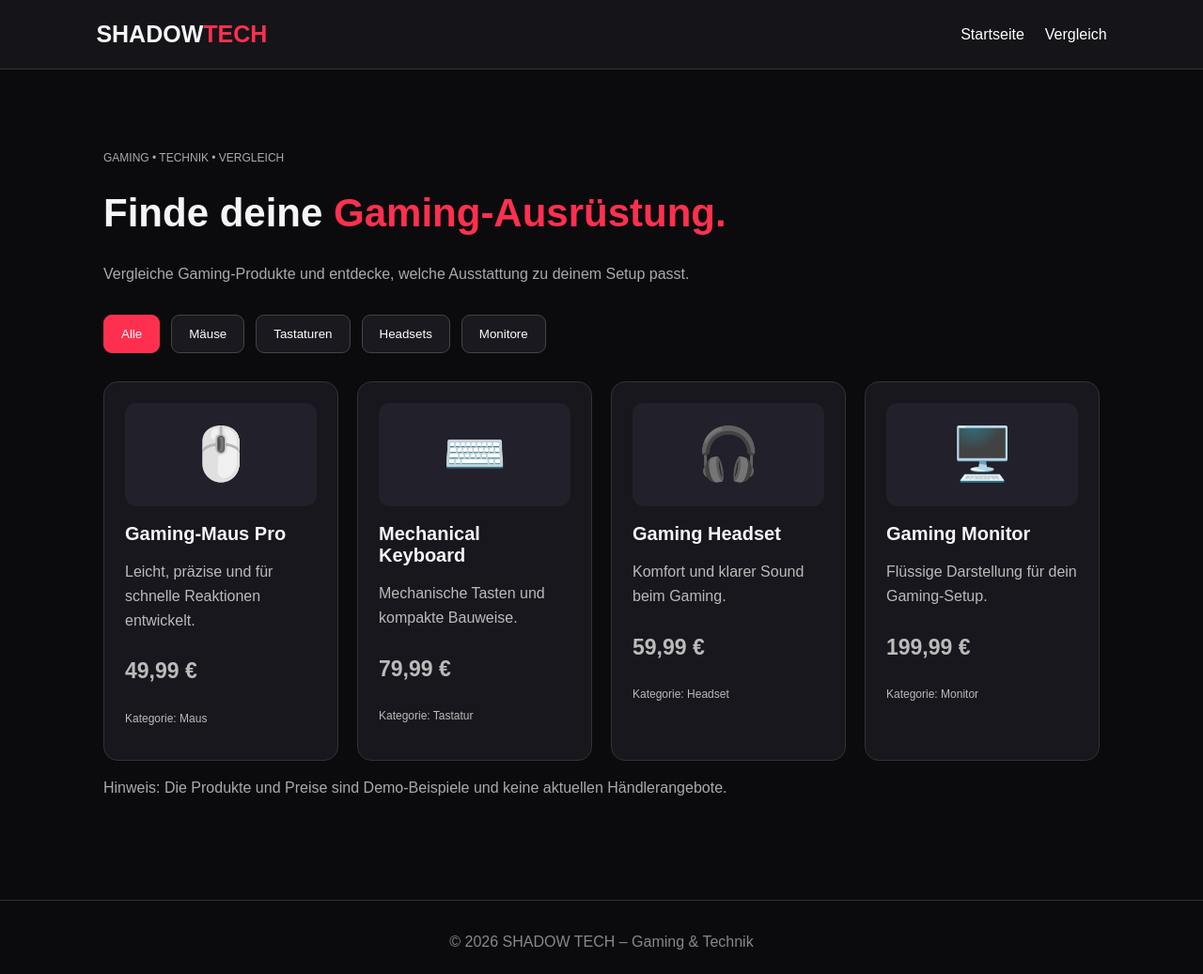
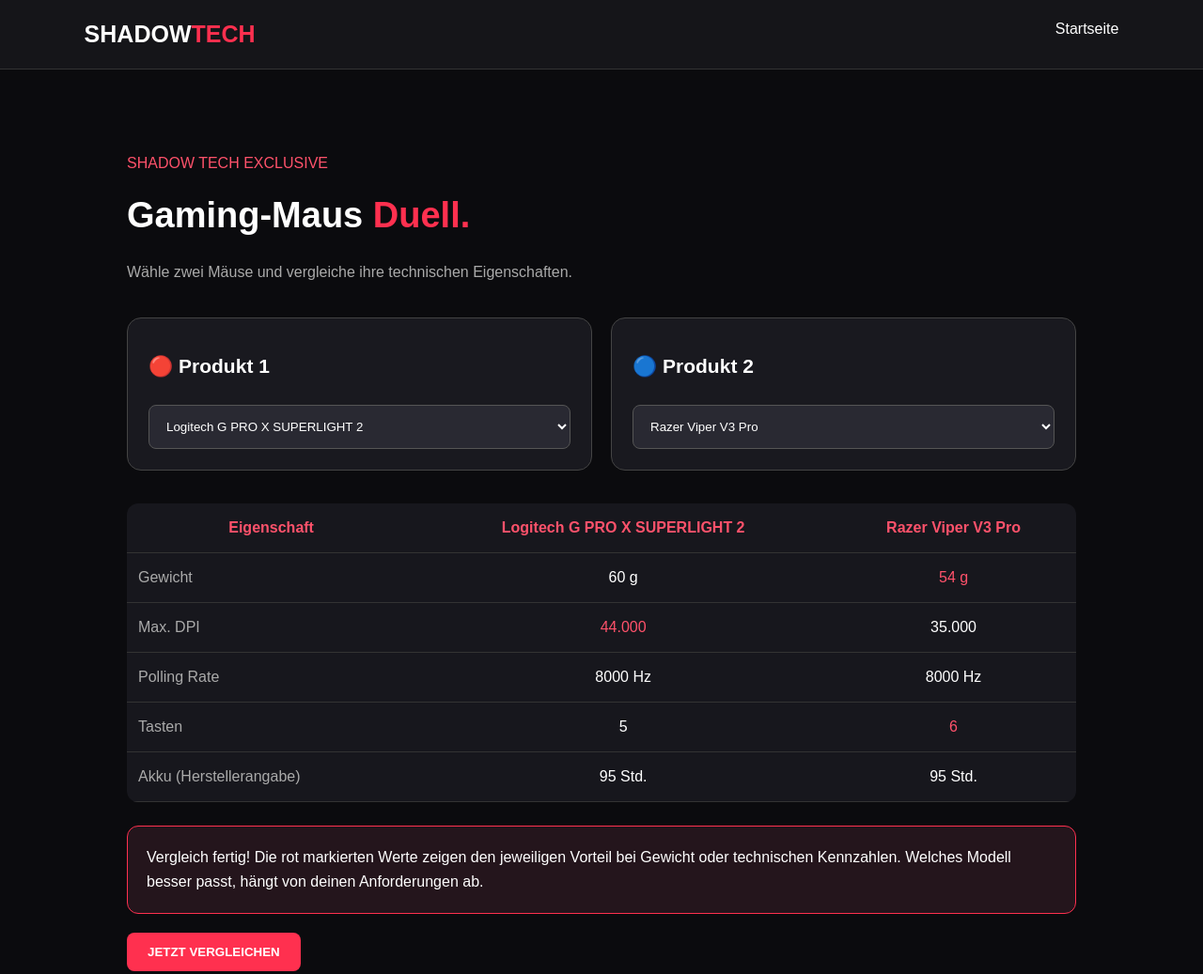
Before and after one commit to luisbarukcic/shadow-tech, a plain HTML site: page vergleich.html in a window 1280 px wide. Shown: the top 1037 px of the page at 94% size. Drawn offline with Linux system fonts and the light colour scheme.

Commit message:
Update vergleich.html

```diff
--- a/vergleich.html
+++ b/vergleich.html
@@ -1,99 +1,119 @@
-
 <!DOCTYPE html>
 <html lang="de">
 <head>
 <meta charset="UTF-8">
-<meta name="viewport" content="width=device-width, initial-scale=1.0">
-<title>SHADOW TECH | Produktvergleich</title>
+<meta name="viewport" content="width=device-width, initial-scale=1">
+<title>SHADOW TECH | Produkt-Duell</title>
 <style>
 *{box-sizing:border-box}
-body{margin:0;background:#0b0b0e;color:#f5f5f7;font-family:Arial,sans-serif}
-header{padding:22px 8%;display:flex;justify-content:space-between;align-items:center;background:#151519;border-bottom:1px solid #333}
+body{margin:0;background:#0b0b0e;color:white;font-family:Arial,sans-serif}
+header{padding:22px 7%;background:#151519;border-bottom:1px solid #333;display:flex;justify-content:space-between}
 .logo{font-size:25px;font-weight:bold}
-.logo span{color:#ff304f}
+.logo span,h1 span{color:#ff304f}
 a{color:white;text-decoration:none}
-nav{display:flex;gap:22px}
-main{max-width:1100px;margin:55px auto;padding:20px}
-h1{font-size:42px}
-h1 span{color:#ff304f}
-.intro{color:#aaa;line-height:1.6}
-.filters{display:flex;gap:12px;flex-wrap:wrap;margin:30px 0}
-button,select{padding:12px 18px;border:1px solid #444;border-radius:9px;background:#19191f;color:white;cursor:pointer}
-button.active,button:hover{background:#ff304f;border-color:#ff304f}
-.grid{display:grid;grid-template-columns:repeat(auto-fit,minmax(230px,1fr));gap:20px}
-.card{background:#17171d;border:1px solid #333;border-radius:15px;padding:22px;transition:.2s}
-.card:hover{border-color:#ff304f;transform:translateY(-4px)}
-.symbol{height:110px;display:grid;place-items:center;font-size:55px;background:#22202a;border-radius:12px;margin-bottom:18px}
-.card h2{font-size:20px}
-.price{color:#ff526b;font-size:23px;font-weight:bold}
-.card p{color:#bbb;line-height:1.6}
-.tag{color:#aaa;font-size:12px}
-footer{text-align:center;padding:35px;color:#888;border-top:1px solid #333;margin-top:70px}
-@media(max-width:600px){header{align-items:flex-start;gap:15px;flex-direction:column}nav{flex-wrap:wrap}h1{font-size:32px}}
+main{max-width:1050px;margin:55px auto;padding:20px}
+h1{font-size:38px}
+.sub{color:#aaa;line-height:1.6}
+.selects{display:grid;grid-template-columns:1fr 1fr;gap:20px;margin:35px 0}
+.panel{background:#19191f;border:1px solid #444;border-radius:15px;padding:22px}
+select{width:100%;padding:14px;background:#292932;color:white;border:1px solid #555;border-radius:8px;margin-top:12px}
+h2{font-size:21px}
+.compare{width:100%;border-collapse:collapse;margin-top:25px;background:#17171d;border-radius:12px;overflow:hidden}
+th,td{padding:17px 12px;text-align:center;border-bottom:1px solid #333}
+th{color:#ff526b}
+td:first-child{color:#aaa;text-align:left}
+.winner{margin-top:25px;padding:20px;background:#24151c;border:1px solid #ff304f;border-radius:12px;line-height:1.6}
+button{background:#ff304f;color:white;border:0;padding:13px 22px;border-radius:8px;cursor:pointer;font-weight:bold;margin-top:20px}
+footer{text-align:center;color:#888;padding:35px}
+@media(max-width:650px){.selects{grid-template-columns:1fr}h1{font-size:30px}th,td{padding:12px 5px;font-size:13px}}
 </style>
 </head>
 <body>
 <header>
 <div class="logo">SHADOW<span>TECH</span></div>
-<nav>
 <a href="index.html">Startseite</a>
-<a href="vergleich.html">Vergleich</a>
-</nav>
 </header>
+
 <main>
-<p class="tag">GAMING • TECHNIK • VERGLEICH</p>
-<h1>Finde deine <span>Gaming-Ausrüstung.</span></h1>
-<p class="intro">Vergleiche Gaming-Produkte und entdecke, welche Ausstattung zu deinem Setup passt.</p>
+<p style="color:#ff526b">SHADOW TECH EXCLUSIVE</p>
+<h1>Gaming-Maus <span>Duell.</span></h1>
+<p class="sub">Wähle zwei Mäuse und vergleiche ihre technischen Eigenschaften.</p>
 
-<div class="filters">
-<button class="active" onclick="filter('Alle',this)">Alle</button>
-<button onclick="filter('Maus',this)">Mäuse</button>
-<button onclick="filter('Tastatur',this)">Tastaturen</button>
-<button onclick="filter('Headset',this)">Headsets</button>
-<button onclick="filter('Monitor',this)">Monitore</button>
+<div class="selects">
+<div class="panel">
+<h2>🔴 Produkt 1</h2>
+<select id="one">
+<option value="logitech">Logitech G PRO X SUPERLIGHT 2</option>
+<option value="razer">Razer Viper V3 Pro</option>
+</select>
+</div>
+<div class="panel">
+<h2>🔵 Produkt 2</h2>
+<select id="two">
+<option value="razer">Razer Viper V3 Pro</option>
+<option value="logitech">Logitech G PRO X SUPERLIGHT 2</option>
+</select>
+</div>
 </div>
 
-<div class="grid" id="products">
-<div class="card" data-type="Maus">
-<div class="symbol">🖱️</div>
-<h2>Gaming-Maus Pro</h2>
-<p>Leicht, präzise und für schnelle Reaktionen entwickelt.</p>
-<p class="price">49,99 €</p>
-<p class="tag">Kategorie: Maus</p>
+<table class="compare">
+<thead><tr><th>Eigenschaft</th><th id="name1">Logitech</th><th id="name2">Razer</th></tr></thead>
+<tbody id="rows"></tbody>
+</table>
+
+<div class="winner" id="result">
+Wähle deine Produkte und starte den Vergleich!
 </div>
-<div class="card" data-type="Tastatur">
-<div class="symbol">⌨️</div>
-<h2>Mechanical Keyboard</h2>
-<p>Mechanische Tasten und kompakte Bauweise.</p>
-<p class="price">79,99 €</p>
-<p class="tag">Kategorie: Tastatur</p>
-</div>
-<div class="card" data-type="Headset">
-<div class="symbol">🎧</div>
-<h2>Gaming Headset</h2>
-<p>Komfort und klarer Sound beim Gaming.</p>
-<p class="price">59,99 €</p>
-<p class="tag">Kategorie: Headset</p>
-</div>
-<div class="card" data-type="Monitor">
-<div class="symbol">🖥️</div>
-<h2>Gaming Monitor</h2>
-<p>Flüssige Darstellung für dein Gaming-Setup.</p>
-<p class="price">199,99 €</p>
-<p class="tag">Kategorie: Monitor</p>
-</div>
-</div>
-<p class="intro">Hinweis: Die Produkte und Preise sind Demo-Beispiele und keine aktuellen Händlerangebote.</p>
+
+<button onclick="compare()">JETZT VERGLEICHEN</button>
+<p class="sub">Hinweis: Technische Herstellerangaben. Der Vergleich bewertet einzelne Eigenschaften und bestimmt nicht, welche Maus für jeden Spieler besser ist.</p>
 </main>
-<footer>© 2026 SHADOW TECH – Gaming & Technik</footer>
+
+<footer>© 2026 SHADOW TECH | Gaming & Technik</footer>
+
 <script>
-function filter(type,button){
-document.querySelectorAll('.filters button').forEach(b=>b.classList.remove('active'));
-button.classList.add('active');
-document.querySelectorAll('.card').forEach(card=>{
-card.style.display=(type==='Alle'||card.dataset.type===type)?'block':'none';
-});
+const products={
+logitech:{
+name:"Logitech G PRO X SUPERLIGHT 2",
+weight:60,dpi:44000,polling:8000,
+buttons:5,battery:95
+},
+razer:{
+name:"Razer Viper V3 Pro",
+weight:54,dpi:35000,polling:8000,
+buttons:6,battery:95
 }
+};
+
+function compare(){
+const a=products[document.getElementById("one").value];
+const b=products[document.getElementById("two").value];
+
+document.getElementById("name1").textContent=a.name;
+document.getElementById("name2").textContent=b.name;
+
+const specs=[
+["Gewicht",a.weight+" g",b.weight+" g",a.weight,b.weight,"lower"],
+["Max. DPI",a.dpi.toLocaleString("de-DE"),b.dpi.toLocaleString("de-DE"),a.dpi,b.dpi,"higher"],
+["Polling Rate",a.polling+" Hz",b.polling+" Hz",a.polling,b.polling,"higher"],
+["Tasten",a.buttons,b.buttons,a.buttons,b.buttons,"higher"],
+["Akku (Herstellerangabe)",a.battery+" Std.",b.battery+" Std.",a.battery,b.battery,"none"]
+];
+
+document.getElementById("rows").innerHTML=specs.map(s=>{
+let left="",right="";
+if(s[5]==="lower"||s[5]==="higher"){
+left=s[5]==="lower"?s[3]<s[4]:s[3]>s[4];
+right=s[3]!==s[4]&&!left;
+}
+return `<tr><td>${s[0]}</td><td style="color:${left?'#ff526b':'white'}">${s[1]}</td><td style="color:${right?'#ff526b':'white'}">${s[2]}</td></tr>`;
+}).join("");
+
+document.getElementById("result").textContent=
+a.name===b.name?"Du hast dasselbe Produkt zweimal ausgewählt.":
+"Vergleich fertig! Die rot markierten Werte zeigen den jeweiligen Vorteil bei Gewicht oder technischen Kennzahlen. Welches Modell besser passt, hängt von deinen Anforderungen ab.";
+}
+compare();
 </script>
 </body>
 </html>
```
